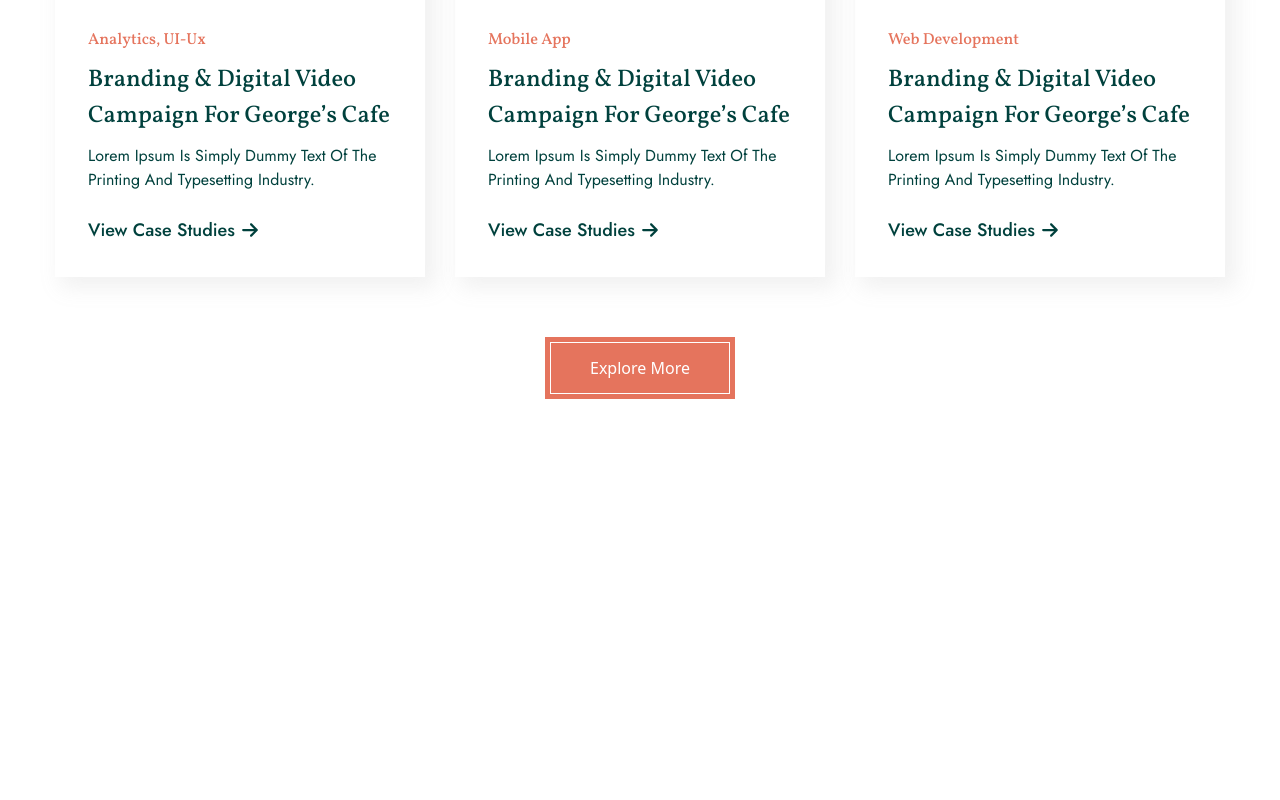
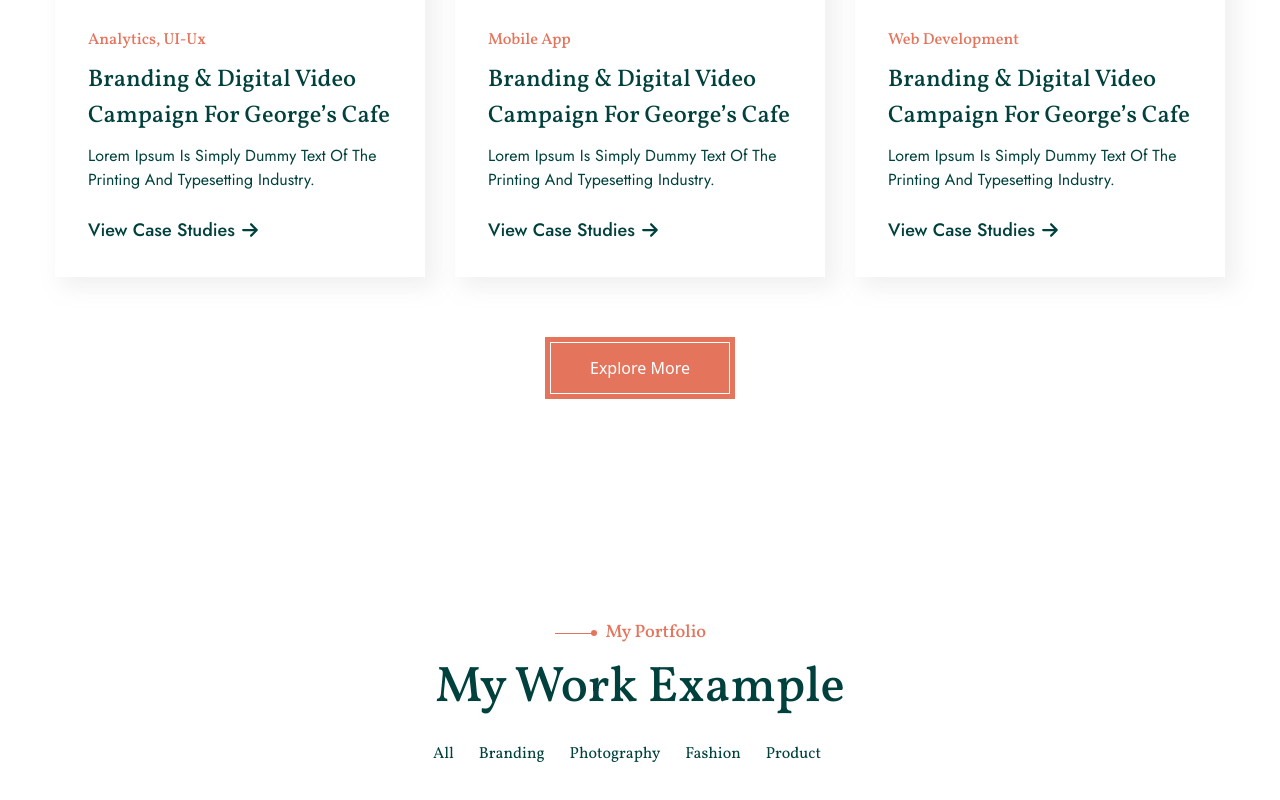
Before and after one commit to Sijan666/safwanNextJs, a Next.js app: page / in a window 1280 px wide. Shown: the part 3154-3954 px from the top of the page. Before the commit the page ends 3673 px from the top, so only its background shows below. Built offline with nearby package versions, Linux system fonts and the light colour scheme.

Commit message:
working on work section

```diff
--- a/app/globals.css
+++ b/app/globals.css
@@ -20,3 +20,7 @@
 .shadowNew2 {
   box-shadow: 8px 8px 20px 3px rgba(147, 147, 147, 0.13);
 }
+
+.beforeAfter{
+    @apply relative cursor-pointer duration-300 after:content-[""] after:absolute after:left-0 after:bottom-0 after:w-[75%] after:h-0.5 after:bg-primarys after:scale-x-0 hover:after:scale-x-100 after:origin-left after:transition-transform after:duration-300
+}
--- a/app/page.js
+++ b/app/page.js
@@ -4,6 +4,7 @@ import React from 'react'
 import Services from '@/layouts/Services'
 import About from '@/layouts/About'
 import Projects from '@/layouts/Projects'
+import Work from '@/layouts/Work'
 
 export default function page() {
   return (
@@ -12,6 +13,7 @@ export default function page() {
       <Services/>
       <About/>
       <Projects/>
+      <Work/>
     </>
   )
 }
--- /dev/null
+++ b/layouts/Work.jsx
@@ -0,0 +1,33 @@
+import Container from '@/components/Container'
+import React from 'react'
+
+export default function Work() {
+    return (
+        <>
+        <section id='works'>
+            <div className="py-25">
+                <Container>
+                    {/* heading */}
+                    <div className="lg:w-42.75 mx-auto flex items-center gap-x-2.25">
+                        <div className="flex items-center">
+                            <div className="w-10 h-px bg-primarys"></div>
+                            <div className="w-1.5 h-1.5 bg-primarys rounded-full -ml-1"></div>
+                        </div>
+                        <h4 className='text-primarys text-lg font-medium font-vol text-center tracking-[2%]'>My Portfolio</h4>
+                    </div>
+                    <h3 className='text-center text-[40px] lg:text-[50px] text-secondarys font-medium font-vol lg:px-75 pt-2.75 leading-15'>My Work Example</h3>
+                    <div className="mt-6 lg:w-103.5 mx-auto">
+                        <div className="flex flex-wrap gap-6.25">
+                            <button className='font-vol text-secondarys text-base beforeAfter duration-300 cursor-pointer'>All</button>
+                            <button className='font-vol text-secondarys text-base beforeAfter duration-300 cursor-pointer'>Branding</button>
+                            <button className='font-vol text-secondarys text-base beforeAfter duration-300 cursor-pointer'>Photography</button>
+                            <button className='font-vol text-secondarys text-base beforeAfter duration-300 cursor-pointer'>Fashion</button>
+                            <button className='font-vol text-secondarys text-base beforeAfter duration-300 cursor-pointer'>Product</button>
+                        </div>
+                    </div>
+                </Container>
+            </div>
+        </section>
+        </>
+    )
+}
```
